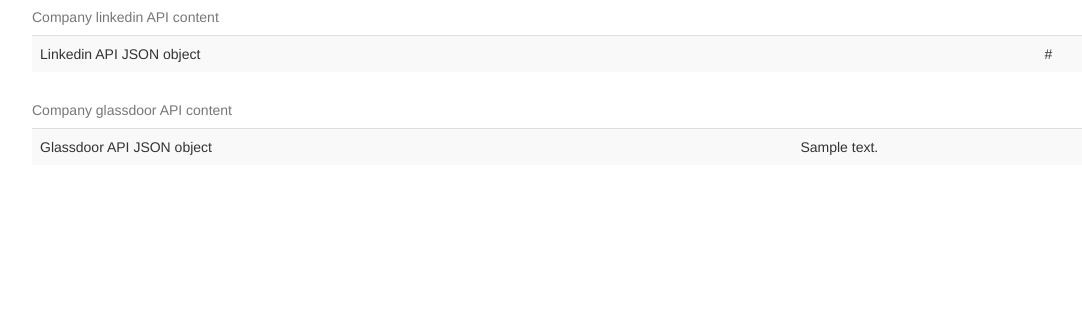
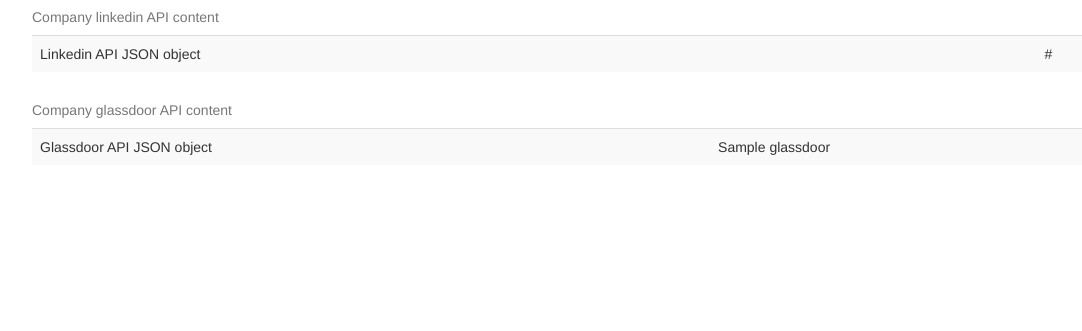
Before and after one commit to vincenttian/Company_Profiles, a Django app: template companyapp/companyapp/templates/company_detail.html in a window 1280 px wide. Shown: the part 371-702 px from the top of the page, without its empty margins (38-1120 px from the left). Run offline with Django 3.2, Linux system fonts and the light colour scheme; the template is opened without the code that fills it: most values are stand-ins (such as "Sample title", 1, 10 or a date in 2020); form fields are guessed from the names that the template uses; some libraries are stand-ins or nearby versions.

Commit message:
fix glassdoor naming

```diff
--- a/companyapp/companyapp/management/commands/load_data.py
+++ b/companyapp/companyapp/management/commands/load_data.py
@@ -207,7 +207,7 @@
 			# HANDLING API STUFF
 			company.linkedin_content = d1
 			company.crunchbase_content = d2
-			company.glassdoor_content = company.salaries
+			company.glassdoor = company.salaries
 
 			company.save()
 			print "Successfully loaded " + name + " into the database"
--- a/companyapp/companyapp/templates/company_detail.html
+++ b/companyapp/companyapp/templates/company_detail.html
@@ -196,7 +196,7 @@
 <table class="table table-striped">
 	<caption> Company glassdoor API content </caption>
 	<td> Glassdoor API JSON object </td>
-	<td>{{ company.glassdoor_content }} </td>
+	<td>{{ company.glassdoor }} </td>
 </table>
 
 <br></br>
```
